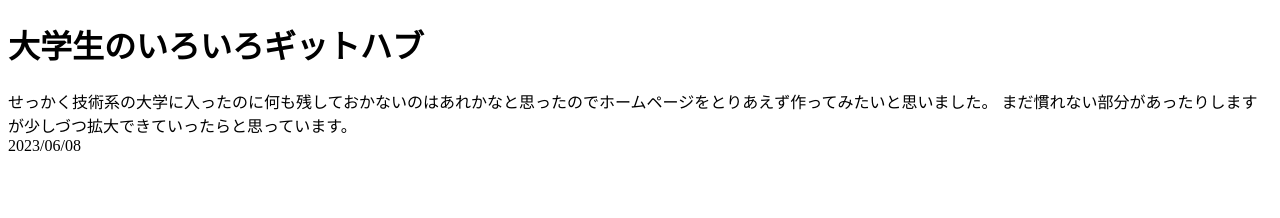
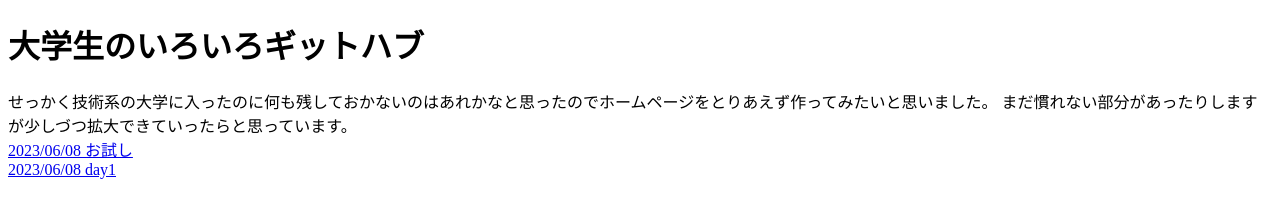
Before and after one commit to mukoufuniv/mukoufuniv.github.io, a plain HTML site: page index.html in a window 1280 px wide. Drawn offline with Linux system fonts and the light colour scheme.

Commit message:
Update index.html

```diff
--- a/index.html
+++ b/index.html
@@ -4,10 +4,11 @@
 <head>
     <meta charset="utf-8">
     <title>大学生のいろいろギットハブ</title>
+    <link rel="stylesheet" type="text/css" href = "homepage.css">
 </head>
 
 <body>
-    <h1>大学生のいろいろギットハブ</h1>
+    <h1 id = "title">大学生のいろいろギットハブ</h1>
     <div>
         <a>せっかく技術系の大学に入ったのに何も残しておかないのはあれかなと思ったのでホームページをとりあえず作ってみたいと思いました。
             まだ慣れない部分があったりしますが少しづつ拡大できていったらと思っています。
@@ -16,8 +17,13 @@
 
     </div>
     <div>
-        <a = "./templete.html">
-            2023/06/08
+        <a  href="templete.html">
+            2023/06/08 お試し
+        </a>
+    </div>
+    <div>
+        <a  href="day1.html">
+            2023/06/08 day1
         </a>
     </div>
     <script>
```
